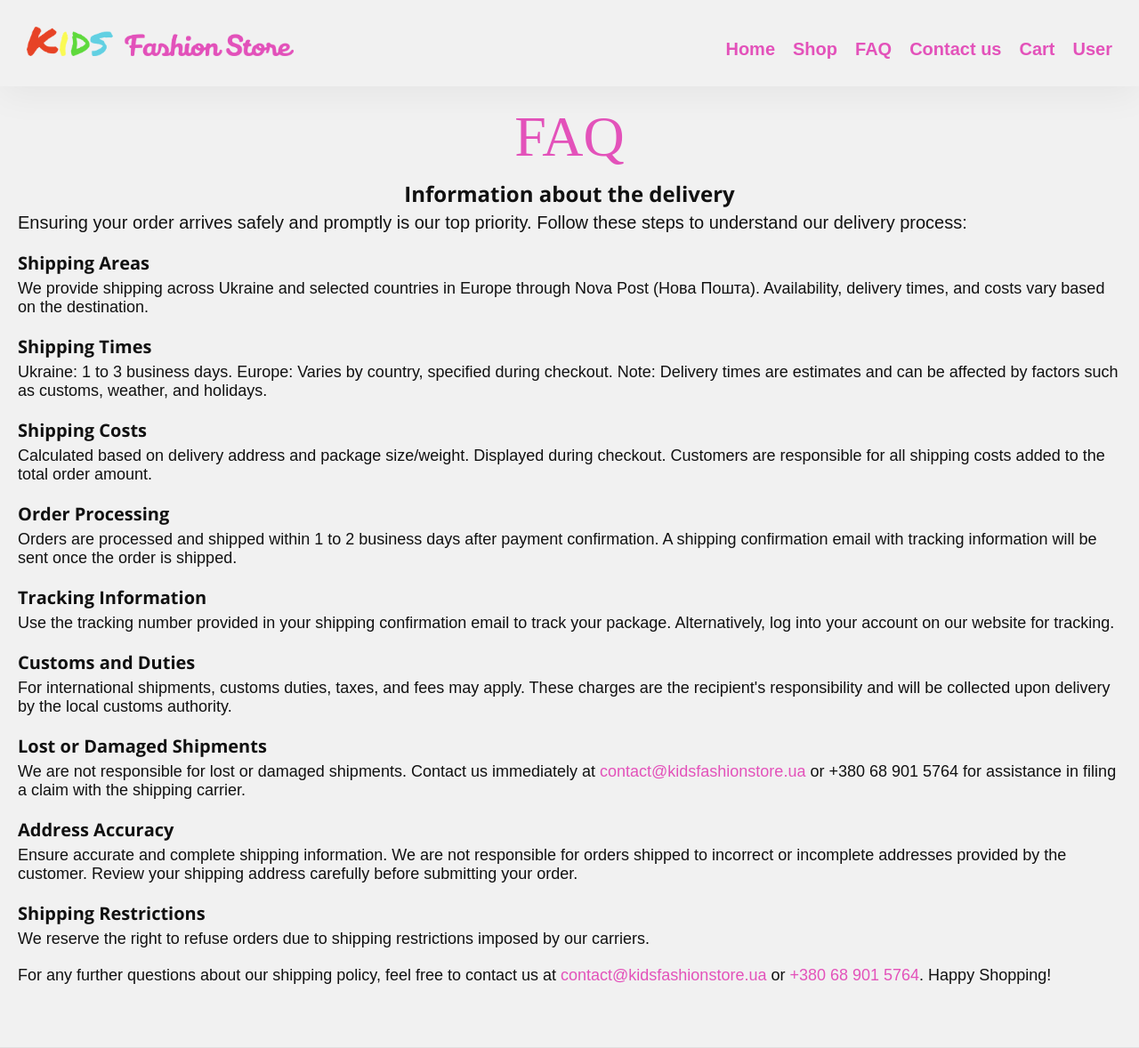
After one commit to Artem4852/ecommerce, a Flask app: page /faq/delivery in a window 1280 px wide. The commit adds this page. Shown: the top 1178 px of the page at 89% size. Run offline with Flask 3, Linux system fonts and the light colour scheme.

Commit message:
working on faq page

```diff
--- a/app.py
+++ b/app.py
@@ -70,6 +70,20 @@ def product(product_id):
     user = get_user({'username': username})
     return render_template('product.html', product=product, user_data=user, products_featured=[p for p in products if p['tag'] == 'featured' and p['discount'] == 0][:4])
 
+@app.route('/faq')
+def faq():
+    faq = database.get_faq()
+    return render_template('faq.html', faq_posts=faq)
+
+@app.route('/faq/<faq_name>')
+def faq_post(faq_name):
+    if faq_name == 'shoe-size':
+        return render_template('faq_shoe_size.html')
+    elif faq_name == 'delivery':
+        return render_template('faq_delivery.html')
+    elif faq_name == 'replacements-returns':
+        return render_template('faq_replacements_returns.html')
+
 @app.route('/newsletter-signup', methods=['POST'])
 def newsletter_signup():
     email = request.json.get('email')
--- a/database.py
+++ b/database.py
@@ -10,6 +10,7 @@ class Database:
         self.client = MongoClient(uri)
         self.users_db = self.client['users']
         self.products_db = self.client['products']
+        self.other_db = self.client['other']
 
     def get_user(self, _filter):
         return self.users_db['user_data'].find_one(_filter)
@@ -39,6 +40,9 @@ class Database:
     def add_to_newsletter(self, email):
         self.users_db['notifications'].update_one({'_id': ObjectId('6699745baeee92227cd44cfa')}, {'$push': {'newsletter': email}})
 
+    def get_faq(self):
+        return list(self.other_db['faq'].find())
+
 if __name__ == '__main__':
     database = Database()
     print(database.get_users())
--- a/static/css/style.css
+++ b/static/css/style.css
@@ -25,7 +25,6 @@ body {
   color: #111;
   font-family: "Open-Sans", sans-serif;
   width: 100%;
-  height: 2000px;
 }
 
 svg.favorite-icon {
@@ -311,6 +310,9 @@ select::-webkit-inner-spin-button, select::-webkit-outer-spin-button {
   flex-direction: column;
   align-items: center;
 }
+#featured.product {
+  margin-bottom: 0;
+}
 #featured h2 {
   margin-bottom: 20px;
 }
@@ -404,7 +406,6 @@ select::-webkit-inner-spin-button, select::-webkit-outer-spin-button {
 #sale {
   width: 100%;
   padding: 0 30px;
-  margin-bottom: 50px;
   display: flex;
   flex-direction: column;
   align-items: center;
@@ -416,6 +417,9 @@ select::-webkit-inner-spin-button, select::-webkit-outer-spin-button {
   margin-bottom: 30px;
 }
 
+#newsletter {
+  margin-top: 50px;
+}
 #newsletter .img {
   padding: 15px;
   display: flex;
@@ -497,7 +501,6 @@ select::-webkit-inner-spin-button, select::-webkit-outer-spin-button {
   width: 100%;
   padding: 0 30px;
   margin-top: 20px;
-  margin-bottom: 50px;
   display: flex;
   flex-direction: column;
   align-items: center;
@@ -734,4 +737,132 @@ select::-webkit-inner-spin-button, select::-webkit-outer-spin-button {
   transform: rotate(0deg);
 }
 
+#faq {
+  margin-top: 20px;
+  display: flex;
+  flex-direction: column;
+  align-items: center;
+  width: 100%;
+  padding: 0 20px;
+}
+#faq .posts {
+  width: 100%;
+  display: flex;
+  flex-direction: row;
+  flex-wrap: wrap;
+  justify-content: space-between;
+  gap: 20px;
+}
+#faq .posts .card {
+  width: calc(32% - 10px);
+  background-color: #E0E0E0;
+  border-radius: 20px;
+  padding: 15px;
+  display: flex;
+  flex-direction: column;
+  justify-content: space-between;
+}
+#faq .posts .card img {
+  width: 100%;
+  height: auto;
+  aspect-ratio: 3/2;
+  object-fit: contain;
+  border-radius: 10px;
+  background-color: #fff;
+  margin-bottom: 10px;
+}
+#faq .posts .card h3 {
+  font-size: 28px;
+  font-weight: 400;
+  margin-bottom: 15px;
+}
+#faq .posts .card p {
+  font-size: 18px;
+  font-weight: 400;
+  margin-bottom: 20px;
+}
+#faq .posts .card a.button {
+  display: block;
+  width: 100%;
+  background-color: #f1f1f1;
+  color: #111;
+  border-radius: 30px;
+  padding: 10px;
+  text-align: center;
+  font-size: 18px;
+  transition: 0.2s;
+}
+#faq .posts .card a.button:hover {
+  background-color: #E352BA;
+  color: #f1f1f1;
+  text-decoration: none;
+}
+
+#faq-page {
+  margin-top: 20px;
+  display: flex;
+  flex-direction: column;
+  align-items: flex-start;
+  padding: 0 20px;
+}
+#faq-page h2 {
+  width: 100%;
+  text-align: center;
+  margin-bottom: 10px;
+}
+#faq-page h3 {
+  width: 100%;
+  text-align: center;
+  margin-bottom: 5px;
+  font-family: "Open Sans", sans-serif;
+  color: #111;
+  font-size: 24px;
+}
+#faq-page h4 {
+  width: 100%;
+  text-align: left;
+  margin-bottom: 5px;
+  font-family: "Open Sans", sans-serif;
+  color: #111;
+  font-size: 20px;
+}
+#faq-page p {
+  font-size: 18px;
+}
+#faq-page p.subheading {
+  font-size: 20px;
+  font-weight: 400;
+  margin-bottom: 20px;
+}
+#faq-page ul {
+  margin-bottom: 20px;
+}
+#faq-page ul li {
+  font-size: 18px;
+  margin-left: 25px;
+}
+#faq-page .row {
+  display: flex;
+  flex-direction: row;
+  justify-content: space-between;
+  align-items: stretch;
+  gap: 30px;
+}
+#faq-page .row img {
+  width: calc(35% - 15px);
+  padding: 15px;
+  border-radius: 10px;
+  background-color: #E0E0E0;
+  object-fit: contain;
+}
+#faq-page .row .text {
+  width: calc(65% - 15px);
+}
+#faq-page .row .text * {
+  width: 100%;
+}
+#faq-page.nolists p {
+  margin-bottom: 20px;
+}
+
 /*# sourceMappingURL=style.css.map */
--- a/static/css/style.sass
+++ b/static/css/style.sass
@@ -33,7 +33,6 @@ body
     color: $black
     font-family: 'Open-Sans', sans-serif
     width: 100%
-    height: 2000px
 
 svg.favorite-icon
     position: absolute
@@ -314,6 +313,9 @@ select
     flex-direction: column
     align-items: center
 
+    &.product
+        margin-bottom: 0
+
     h2
         margin-bottom: 20px
 
@@ -406,7 +408,6 @@ select
 #sale
     width: 100%
     padding: 0 30px
-    margin-bottom: 50px
 
     display: flex
     flex-direction: column
@@ -419,6 +420,8 @@ select
         margin-bottom: 30px
 
 #newsletter
+    margin-top: 50px
+
     .img
         padding: 15px
         display: flex
@@ -498,7 +501,6 @@ select
     width: 100%
     padding: 0 30px
     margin-top: 20px
-    margin-bottom: 50px
 
     display: flex
     flex-direction: column
@@ -735,3 +737,135 @@ select
 
             svg
                 transform: rotate(0deg)
+
+#faq
+    margin-top: 20px
+    display: flex
+    flex-direction: column
+    align-items: center
+    width: 100%
+    padding: 0 20px
+
+    .posts
+        width: 100%
+        display: flex
+        flex-direction: row
+        flex-wrap: wrap
+        justify-content: space-between
+        gap: 20px
+
+        .card
+            width: calc(32% - 10px)
+            background-color: $grey
+            border-radius: 20px
+            padding: 15px
+            display: flex
+            flex-direction: column
+            justify-content: space-between
+
+            img
+                width: 100%
+                height: auto
+                aspect-ratio: 3 / 2
+                object-fit: contain
+                border-radius: 10px
+                background-color: #fff
+                margin-bottom: 10px
+
+            h3
+                font-size: 28px
+                font-weight: 400
+                margin-bottom: 15px
+
+            p
+                font-size: 18px
+                font-weight: 400
+                margin-bottom: 20px
+
+            a.button
+                display: block
+                width: 100%
+                background-color: $white
+                color: $black
+                border-radius: 30px
+                padding: 10px
+                text-align: center
+                font-size: 18px
+                transition: 0.2s
+
+                &:hover
+                    background-color: $accent
+                    color: $white
+                    text-decoration: none
+
+#faq-page
+    margin-top: 20px
+    display: flex
+    flex-direction: column
+    align-items: flex-start
+    padding: 0 20px
+
+    h2
+        width: 100%
+        text-align: center
+        margin-bottom: 10px
+
+    h3
+        width: 100%
+        text-align: center
+        margin-bottom: 5px
+        font-family: 'Open Sans', sans-serif
+        color: $black
+        font-size: 24px
+
+    h4
+        width: 100%
+        text-align: left
+        margin-bottom: 5px
+        font-family: 'Open Sans', sans-serif
+        color: $black
+        font-size: 20px
+
+    p
+        font-size: 18px
+
+    p.subheading
+        font-size: 20px
+        font-weight: 400
+        margin-bottom: 20px
+
+    ul
+        margin-bottom: 20px
+
+        li
+            font-size: 18px
+            margin-left: 25px
+
+    .row
+        display: flex
+        flex-direction: row
+        justify-content: space-between
+        align-items: stretch
+        gap: 30px
+
+        img
+            // flex: 0 0 auto
+            width: calc( 35% - 15px )
+            padding: 15px
+            border-radius: 10px
+            background-color: $grey
+            object-fit: contain
+
+        .text
+            // flex: 1
+            // display: flex
+            // flex-direction: column
+            // justify-content: space-between
+            width: calc( 65% - 15px )
+
+            *
+                width: 100%
+
+    &.nolists
+        p
+            margin-bottom: 20px
--- /dev/null
+++ b/templates/faq_delivery.html
@@ -0,0 +1,51 @@
+<!DOCTYPE html>
+<html lang="en">
+{% include 'head.html' %}
+
+<body>
+    {% include 'header.html' %}
+    <section id="faq-page" class="nolists">
+        <h2>FAQ</h2>
+        <h3>Information about the delivery</h3>
+        <p class="subheading">Ensuring your order arrives safely and promptly is our top priority. Follow these steps to understand our delivery process:</p>
+        <h4>Shipping Areas</h4>
+        <p>We provide shipping across Ukraine and selected countries in Europe through Nova Post (Нова Пошта). Availability,
+        delivery times, and costs vary based on the destination.</p>
+        <h4>Shipping Times</h4>
+        <p>Ukraine: 1 to 3 business days.
+        Europe: Varies by country, specified during checkout.
+        Note: Delivery times are estimates and can be affected by factors such as customs, weather, and holidays.</p>
+        <h4>Shipping Costs</h4>
+        <p>Calculated based on delivery address and package size/weight.
+        Displayed during checkout.
+        Customers are responsible for all shipping costs added to the total order amount.</p>
+        <h4>Order Processing</h4>
+        <p>Orders are processed and shipped within 1 to 2 business days after payment confirmation.
+        A shipping confirmation email with tracking information will be sent once the order is shipped.</p>
+        <h4>Tracking Information</h4>
+        <p>Use the tracking number provided in your shipping confirmation email to track your package.
+        Alternatively, log into your account on our website for tracking.</p>
+        <h4>Customs and Duties</h4>
+        <p>For international shipments, customs duties, taxes, and fees may apply.
+        These charges are the recipient's responsibility and will be collected upon delivery by the local customs authority.</p>
+        <h4>Lost or Damaged Shipments</h4>
+        <p>We are not responsible for lost or damaged shipments.
+        Contact us immediately at <a href="mailto:contact@kidsfashionstore.ua">contact@kidsfashionstore.ua</a> or +380 68 901 5764 for assistance in filing a claim with the
+        shipping carrier.</p>
+        <h4>Address Accuracy</h4>
+        <p>Ensure accurate and complete shipping information.
+        We are not responsible for orders shipped to incorrect or incomplete addresses provided by the customer.
+        Review your shipping address carefully before submitting your order.</p>
+        <h4>Shipping Restrictions</h4>
+        <p>We reserve the right to refuse orders due to shipping restrictions imposed by our carriers.</p>
+
+
+        <p>For any further questions about our shipping policy, feel free to contact us at <a href="mailto:contact@kidsfashionstore.ua">contact@kidsfashionstore.ua</a> or <a href="tel:+380689015764">+380 68 901 5764</a>.
+        Happy Shopping!</p>
+    </section>
+    {% include 'newsletter.html' %}
+    {% include 'footer.html' %}
+    <script src="{{ url_for('static', filename='js/home.js') }}"></script>
+    <script src="{{ url_for('static', filename='js/shop.js') }}"></script>
+</body>
+</html>
--- a/templates/product.html
+++ b/templates/product.html
@@ -139,7 +139,7 @@
             one day of receiving your order by emailing customerservice@kidsfashionstore.ua. For the full guide on our replacement and return process, <a href="/faq/replacements-returns">click here</a>.</p>
         </div>
     </section>
-    <section id="featured">
+    <section id="featured" class="product">
         <h2>You might also like</h2>
         <div class="products">
             {% for product in products_featured %}
```
Also changed, not shown: templates/base.html (added, +12 -0 lines), templates/faq.html (added, +26 -0 lines), templates/faq_replacements_returns.html (added, +47 -0 lines), templates/faq_shoe_size.html (added, +59 -0 lines), 1 other file.
